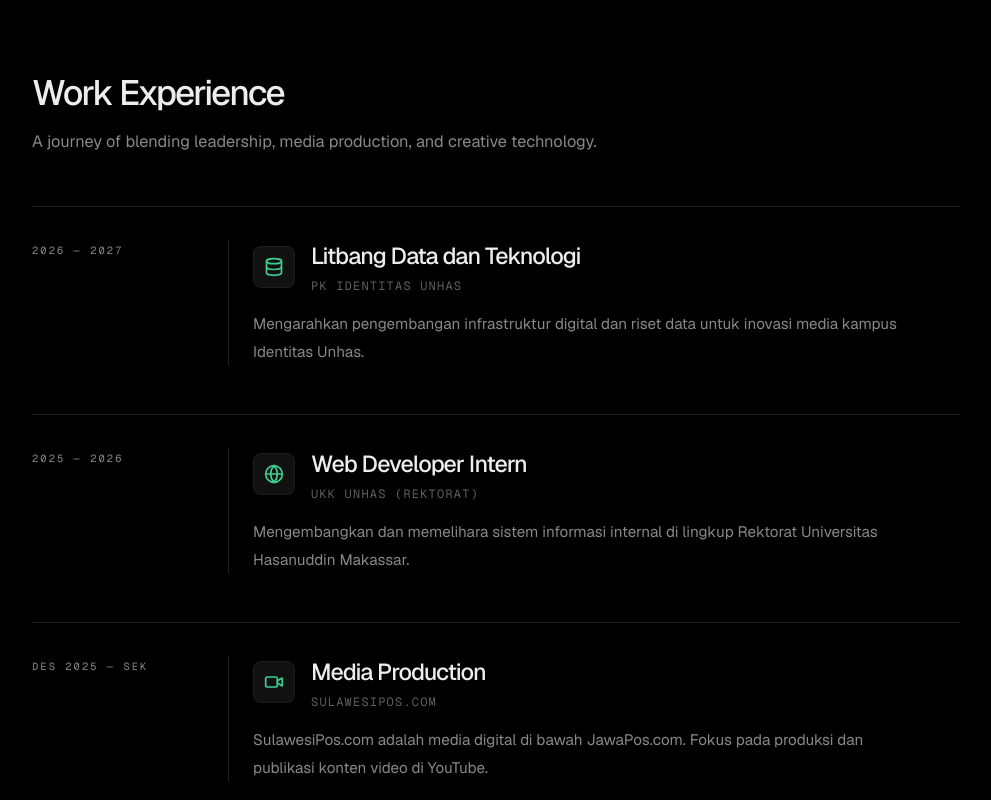
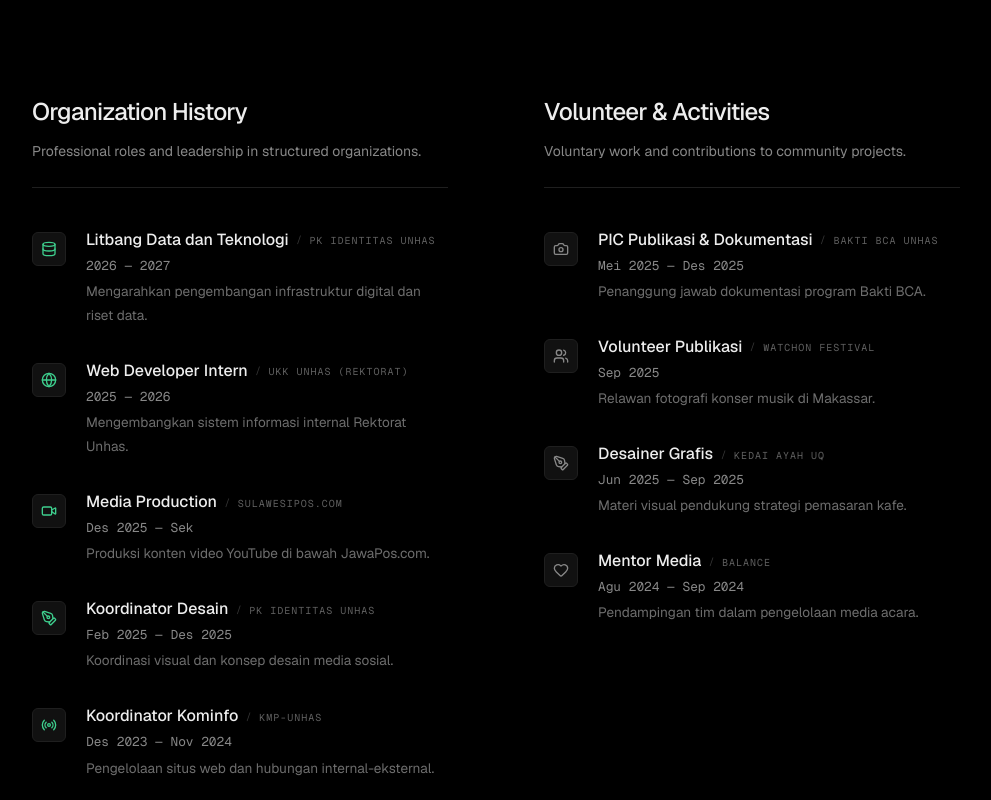
Before and after one commit to Adrianbahri/adrian-portfolio, a Next.js app: page / in a window 1280 px wide. Shown: the part 2620-3420 px from the top of the page, without its empty margins (144-1135 px from the left). Built offline with nearby package versions, Linux system fonts and the light colour scheme.

Commit message:
feat: split experience into Organization and Volunteer sections

```diff
--- a/src/components/Experience.tsx
+++ b/src/components/Experience.tsx
@@ -2,56 +2,89 @@
 
 import { motion } from 'framer-motion';
 
-import { experienceData } from '@/data/experience';
+import { organizationData, volunteerData } from '@/data/experience';
 
 export default function Experience() {
   return (
-    <section id="experience" className="section-anchor py-12 sm:py-14 bg-transparent">
+    <section id="experience" className="section-anchor py-12 sm:py-20 bg-transparent">
       <div className="section-container">
-        <div className="max-w-2xl space-y-4 mb-12">
-          <div className="space-y-3">
-            <h2 className="font-heading text-3xl font-medium tracking-[-0.05em] text-on-dark sm:text-[2.2rem]">Work Experience</h2>
-            <p className="max-w-2xl text-[0.98rem] leading-8 text-body-muted sm:text-[1.02rem]">
-              A journey of blending leadership, media production, and creative technology.
+        <div className="grid grid-cols-1 lg:grid-cols-2 gap-16 lg:gap-24">
+
+          {/* Organization History */}
+          <div className="space-y-10">
+            <div className="space-y-3 border-b border-border/40 pb-6">
+              <h2 className="font-heading text-2xl font-medium tracking-[-0.03em] text-on-dark">Organization History</h2>
+              <p className="text-sm text-body-muted leading-relaxed">
+                Professional roles and leadership in structured organizations.
               </p>
             </div>
+
+            <div className="space-y-8">
+              {organizationData.map((item, i) => (
+                <article key={i} className="group flex gap-5">
+                  <div className="pt-1">
+                    <div className="p-2 bg-surface-100 rounded-md border border-border/60 text-primary group-hover:bg-primary group-hover:text-canvas transition-colors">
+                      <item.icon size={16} />
                     </div>
-
-        <div className="mt-10">
-          <div className="space-y-12">
-            {experienceData.map((item, i) => (
-              <article
-                key={i}
-                className="grid gap-4 border-t border-border/40 pt-8 md:grid-cols-[180px_minmax(0,1fr)] group"
-              >
-                <div className="space-y-2 md:pt-1">
-                  <p className="eyebrow !mb-0">{item.year}</p>
-                </div>
-
-                <div className="space-y-4 border-l border-border/40 pl-6 group-hover:border-primary transition-colors">
-                  <div className="space-y-4">
-                    <div className="flex items-center gap-4">
-                      <div className="p-2.5 bg-surface-100 rounded-lg border border-border/60 text-primary group-hover:scale-110 transition-transform">
-                        <item.icon size={20} />
                   </div>
                   <div className="space-y-1">
-                        <h3 className="font-heading text-[1.45rem] font-medium tracking-[-0.04em] text-on-dark group-hover:text-primary transition-colors">
+                    <div className="flex flex-wrap items-center gap-x-2 gap-y-0.5">
+                      <h3 className="font-heading text-base font-medium text-on-dark group-hover:text-primary transition-colors">
                         {item.role}
                       </h3>
-                        <p className="text-xs font-mono text-body-muted/70 uppercase tracking-widest">
+                      <span className="text-[10px] text-body-muted opacity-40">/</span>
+                      <p className="text-[10px] font-mono text-body-muted/70 uppercase tracking-widest pt-0.5">
                         {item.company}
                       </p>
                     </div>
-                    </div>
-                    <p className="text-[0.95rem] leading-7 text-body-muted max-w-2xl">
+                    <p className="text-[0.8rem] text-body-muted font-mono">{item.year}</p>
+                    <p className="text-[0.85rem] leading-6 text-body-muted/80 max-w-md mt-1">
                       {item.desc}
                     </p>
-                  </div>
                   </div>
                 </article>
               ))}
             </div>
           </div>
+
+          {/* Volunteer & Activities */}
+          <div className="space-y-10">
+            <div className="space-y-3 border-b border-border/40 pb-6">
+              <h2 className="font-heading text-2xl font-medium tracking-[-0.03em] text-on-dark">Volunteer & Activities</h2>
+              <p className="text-sm text-body-muted leading-relaxed">
+                Voluntary work and contributions to community projects.
+              </p>
+            </div>
+
+            <div className="space-y-8">
+              {volunteerData.map((item, i) => (
+                <article key={i} className="group flex gap-5">
+                  <div className="pt-1">
+                    <div className="p-2 bg-surface-100 rounded-md border border-border/60 text-body-muted group-hover:bg-on-dark group-hover:text-canvas transition-colors">
+                      <item.icon size={16} />
+                    </div>
+                  </div>
+                  <div className="space-y-1">
+                    <div className="flex flex-wrap items-center gap-x-2 gap-y-0.5">
+                      <h3 className="font-heading text-base font-medium text-on-dark group-hover:text-on-dark transition-colors">
+                        {item.role}
+                      </h3>
+                      <span className="text-[10px] text-body-muted opacity-40">/</span>
+                      <p className="text-[10px] font-mono text-body-muted/70 uppercase tracking-widest pt-0.5">
+                        {item.company}
+                      </p>
+                    </div>
+                    <p className="text-[0.8rem] text-body-muted font-mono">{item.year}</p>
+                    <p className="text-[0.85rem] leading-6 text-body-muted/80 max-w-md mt-1">
+                      {item.desc}
+                    </p>
+                  </div>
+                </article>
+              ))}
+            </div>
+          </div>
+
+        </div>
       </div>
     </section>
   );
--- a/src/data/experience.ts
+++ b/src/data/experience.ts
@@ -1,67 +1,70 @@
-import { Code2, Terminal, PenTool, Video, Camera, Users, Radio, Database, Globe } from 'lucide-react';
+import { Code2, Terminal, PenTool, Video, Camera, Users, Radio, Database, Globe, Heart } from 'lucide-react';
 
-export const experienceData = [
+export const organizationData = [
   {
     year: "2026 — 2027",
     role: "Litbang Data dan Teknologi",
     company: "PK identitas Unhas",
-    desc: "Mengarahkan pengembangan infrastruktur digital dan riset data untuk inovasi media kampus Identitas Unhas.",
+    desc: "Mengarahkan pengembangan infrastruktur digital dan riset data.",
     icon: Database
   },
   {
     year: "2025 — 2026",
     role: "Web Developer Intern",
     company: "UKK Unhas (Rektorat)",
-    desc: "Mengembangkan dan memelihara sistem informasi internal di lingkup Rektorat Universitas Hasanuddin Makassar.",
+    desc: "Mengembangkan sistem informasi internal Rektorat Unhas.",
     icon: Globe
   },
   {
     year: "Des 2025 — Sek",
     role: "Media Production",
     company: "SulawesiPos.com",
-    desc: "SulawesiPos.com adalah media digital di bawah JawaPos.com. Fokus pada produksi dan publikasi konten video di YouTube.",
+    desc: "Produksi konten video YouTube di bawah JawaPos.com.",
     icon: Video
   },
   {
     year: "Feb 2025 — Des 2025",
     role: "Koordinator Desain",
     company: "PK Identitas Unhas",
-    desc: "Mengkoordinasikan tim desain agar arah visual tetap konsisten, serta mengusulkan konsep desain yang relevan untuk media sosial.",
+    desc: "Koordinasi visual dan konsep desain media sosial.",
     icon: PenTool
   },
   {
+    year: "Des 2023 — Nov 2024",
+    role: "Koordinator Kominfo",
+    company: "KMP-UNHAS",
+    desc: "Pengelolaan situs web dan hubungan internal-eksternal.",
+    icon: Radio
+  }
+];
+
+export const volunteerData = [
+  {
     year: "Mei 2025 — Des 2025",
-    role: "PIC Publikasi dan Dokumentasi",
+    role: "PIC Publikasi & Dokumentasi",
     company: "Bakti BCA Unhas",
-    desc: "Bertanggung jawab atas publikasi dan dokumentasi untuk program Bakti BCA Unhas, khususnya pada tim Arjuna (@arjuna.uh).",
+    desc: "Penanggung jawab dokumentasi program Bakti BCA.",
     icon: Camera
   },
   {
     year: "Sep 2025",
-    role: "Volunteer Publikasi & Dokumentasi",
-    company: "Watchon Festival 2025",
-    desc: "Berpartisipasi sebagai relawan pada divisi publikasi dan dokumentasi, khususnya di bidang fotografi untuk konser musik terbesar di Makassar.",
+    role: "Volunteer Publikasi",
+    company: "Watchon Festival",
+    desc: "Relawan fotografi konser musik di Makassar.",
     icon: Users
   },
   {
     year: "Jun 2025 — Sep 2025",
     role: "Desainer Grafis",
     company: "Kedai Ayah UQ",
-    desc: "Bertanggung jawab membuat konten promosi dan materi visual untuk mendukung strategi pemasaran Kedai Ayah UQ.",
+    desc: "Materi visual pendukung strategi pemasaran kafe.",
     icon: PenTool
-  },
-  {
-    year: "Des 2023 — Nov 2024",
-    role: "Koordinator Departemen Kominfo",
-    company: "KMP-UNHAS",
-    desc: "Bertugas sebagai penghubung internal-eksternal serta mengelola dan memelihara situs web organisasi kedaerahan Pinrang di Unhas.",
-    icon: Radio
   },
   {
     year: "Agu 2024 — Sep 2024",
     role: "Mentor Media",
     company: "BALANCE",
-    desc: "Merancang materi visual dan mendampingi tim dalam pengelolaan media acara, mulai dari desain publikasi hingga strategi distribusi konten.",
-    icon: Terminal
+    desc: "Pendampingan tim dalam pengelolaan media acara.",
+    icon: Heart
   }
 ];
```
Lines whose indentation alone changed are shown as unchanged.
